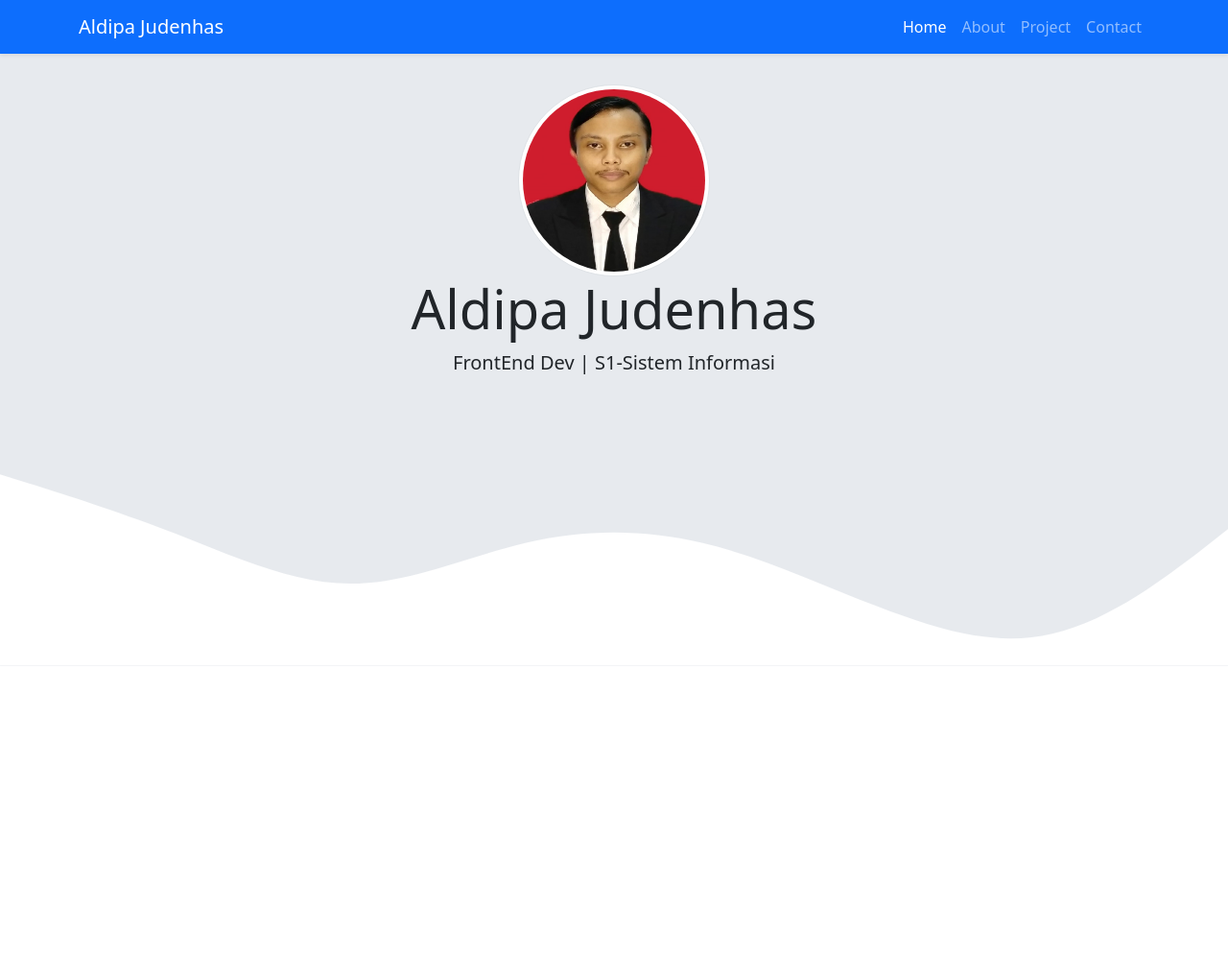
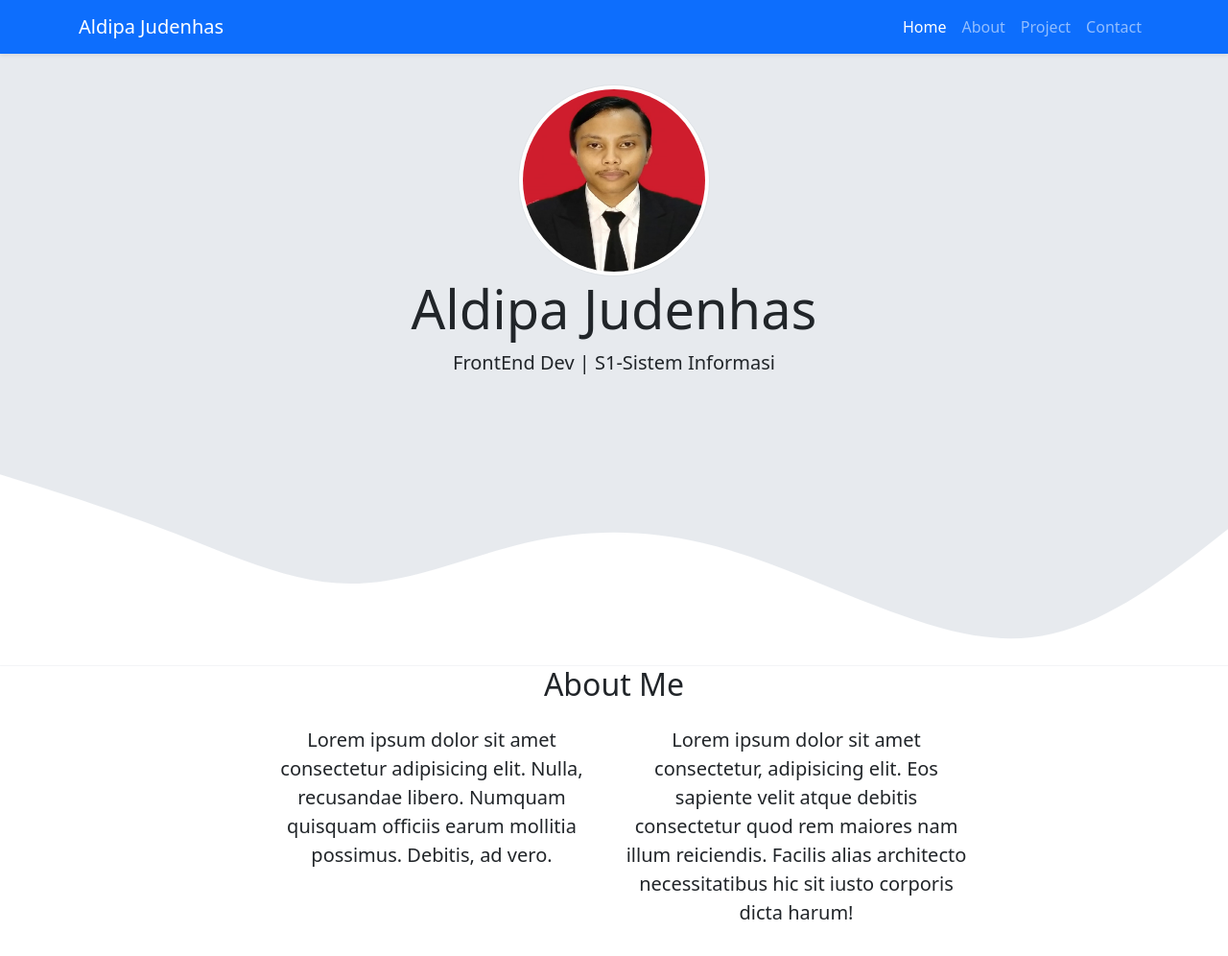
Before and after one commit to diplo6699/diplo6699.github.io, a plain HTML site: page index.html in a window 1280 px wide. Shown: the top 996 px of the page at 96% size. Before the commit the page ends 800 px from the top, so only its background shows below. Drawn offline with nearby package versions, Linux system fonts and the light colour scheme.

Commit message:
menambah about me di index.html dan mengubah file css

```diff
--- a/index.html
+++ b/index.html
@@ -60,6 +60,28 @@
 
     <!-- Akhir Jumbotron -->
 
+    <!-- About -->
+
+    <section id="about">
+      <div class="container">
+        <div class="row">
+          <div class="col text-center mb-3">
+            <h2>About Me</h2>
+          </div>
+        </div>
+        <div class="row justify-content-center fs-5 text-center">
+          <div class="col-4">
+            <p>Lorem ipsum dolor sit amet consectetur adipisicing elit. Nulla, recusandae libero. Numquam quisquam officiis earum mollitia possimus. Debitis, ad vero.</p>
+          </div>
+          <div class="col-4">
+            <p>Lorem ipsum dolor sit amet consectetur, adipisicing elit. Eos sapiente velit atque debitis consectetur quod rem maiores nam illum reiciendis. Facilis alias architecto necessitatibus hic sit iusto corporis dicta harum!</p>
+          </div>
+        </div>
+      </div>
+    </section>
+
+    <!-- Akhir About -->
+
     <script src="https://cdn.jsdelivr.net/npm/bootstrap@5.0.2/dist/js/bootstrap.bundle.min.js" integrity="sha384-MrcW6ZMFYlzcLA8Nl+NtUVF0sA7MsXsP1UyJoMp4YLEuNSfAP+JcXn/tWtIaxVXM" crossorigin="anonymous"></script>
   </body>
 </html>
--- a/style.css
+++ b/style.css
@@ -1,3 +1,7 @@
+body {
+  min-height: 2000px;
+}
+
 .jumbotron {
   padding-top: 2rem;
   background-color: #e7eaee;
```
